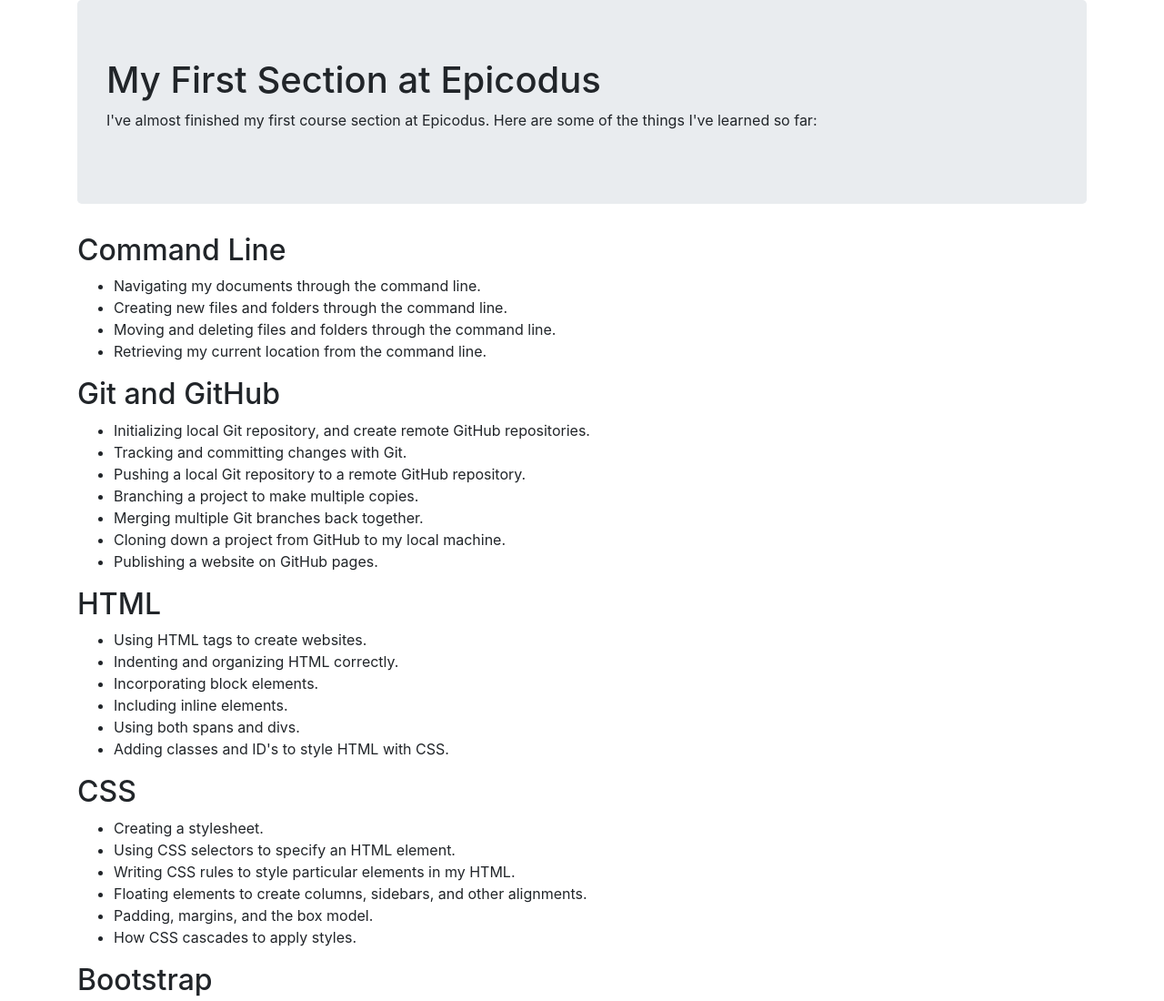
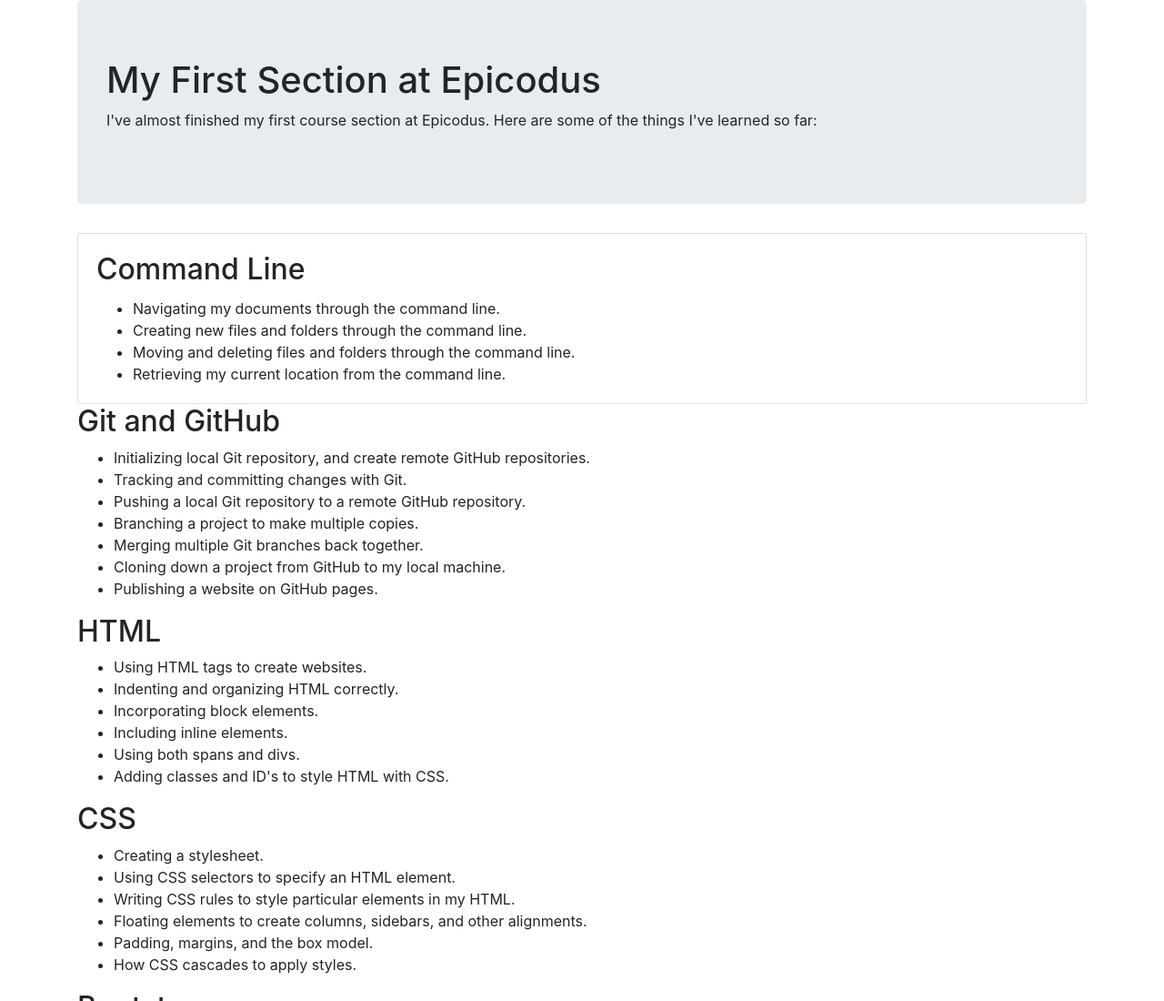
Before and after one commit to mellowmorgan/Section-in-Review, a plain HTML site: page index.html in a window 1280 px wide. Shown: the top 1100 px of the page at 91% size. Drawn offline with Linux system fonts and the light colour scheme.

Commit message:
Add Bootstrap element card
Co-authored-by: Morgan Waites <morgan.waites@gmail.com>

```diff
--- a/index.html
+++ b/index.html
@@ -13,13 +13,20 @@
           some of the things I've learned so far:
         </p>
       </div>
-      <h2>Command Line</h2>
-      <ul>
-        <li>Navigating my documents through the command line.</li>
-        <li>Creating new files and folders through the command line.</li>
-        <li>Moving and deleting files and folders through the command line.</li>
-        <li>Retrieving my current location from the command line.</li>
-      </ul>
+
+      <div class="card">
+        <div class="card-body">
+          <h2 class="card-title">Command Line</h2>
+          <ul class="card-text">
+            <li>Navigating my documents through the command line.</li>
+            <li>Creating new files and folders through the command line.</li>
+            <li>
+              Moving and deleting files and folders through the command line.
+            </li>
+            <li>Retrieving my current location from the command line.</li>
+          </ul>
+        </div>
+      </div>
       <h2>Git and GitHub</h2>
       <ul>
         <li>
```
